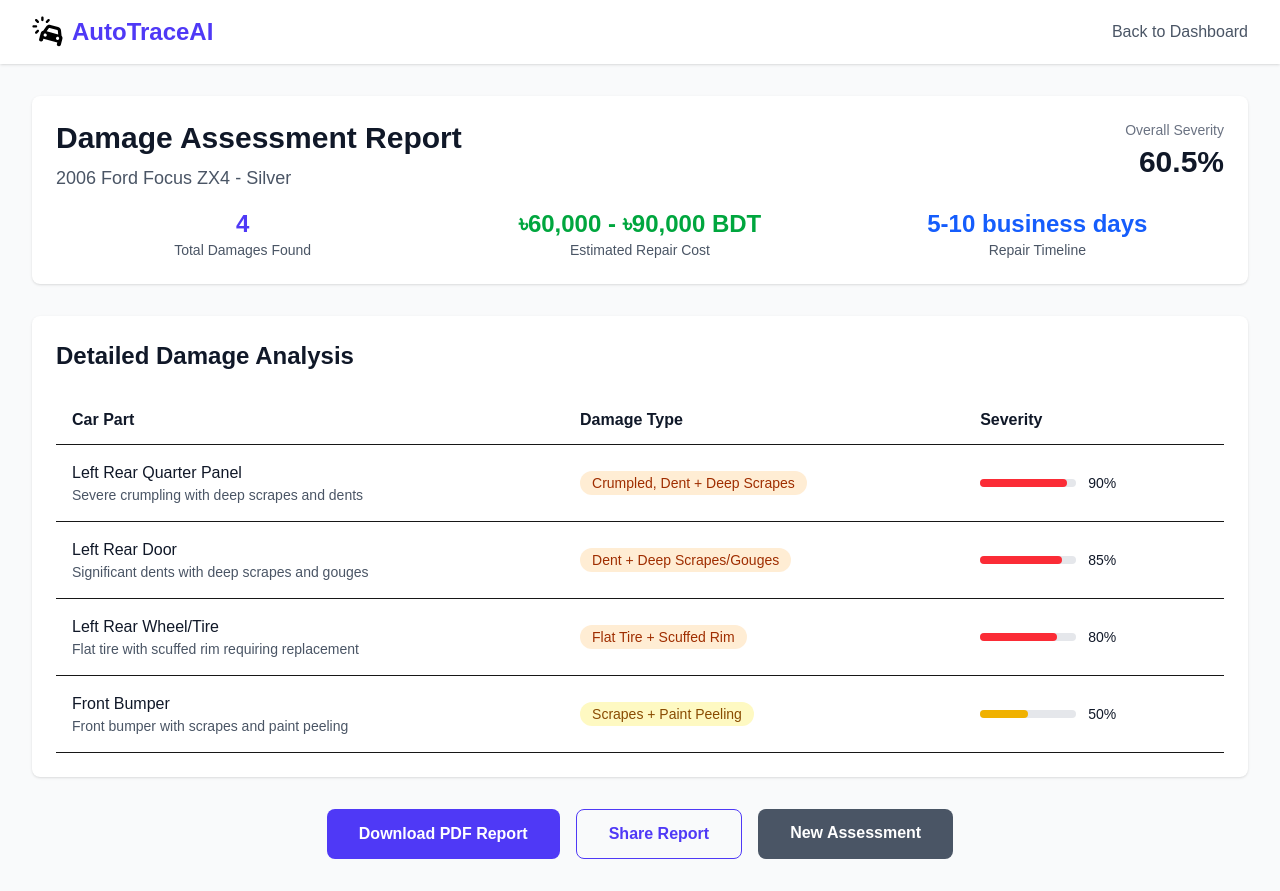
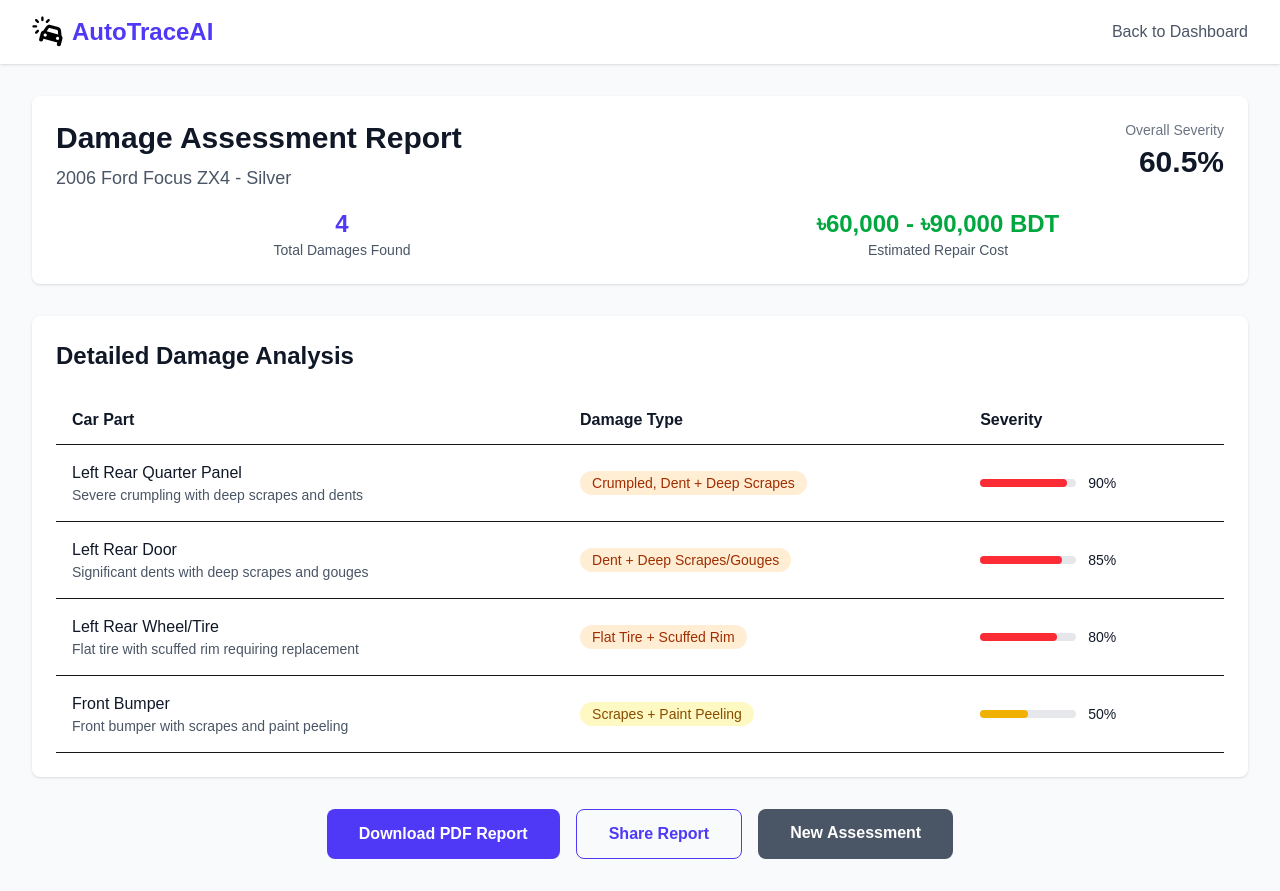
Before and after one commit to HunterAlpha7/damdeci, a Next.js app: page /report/1 in a window 1280 px wide. Built offline with nearby package versions, Linux system fonts and the light colour scheme.

Commit message:
Improv: Damage dashboard updated

```diff
--- a/app/report/[id]/page.js
+++ b/app/report/[id]/page.js
@@ -268,7 +268,7 @@ export default function Report({ params }) {
             </div>
           </div>
 
-          <div className="grid md:grid-cols-3 gap-6">
+          <div className="grid md:grid-cols-2 gap-6">
             <div className="text-center">
               <div className="text-2xl font-bold text-indigo-600">{report.totalDamages}</div>
               <div className="text-sm text-gray-600">Total Damages Found</div>
@@ -276,10 +276,6 @@ export default function Report({ params }) {
             <div className="text-center">
               <div className="text-2xl font-bold text-green-600">{report.estimatedRepairCost}</div>
               <div className="text-sm text-gray-600">Estimated Repair Cost</div>
-            </div>
-            <div className="text-center">
-              <div className="text-2xl font-bold text-blue-600">{report.timeline}</div>
-              <div className="text-sm text-gray-600">Repair Timeline</div>
             </div>
           </div>
         </div>
```
